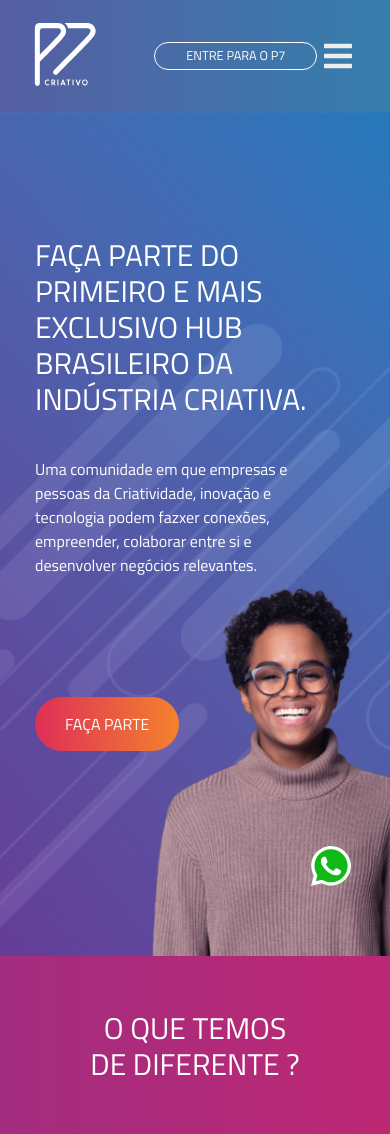
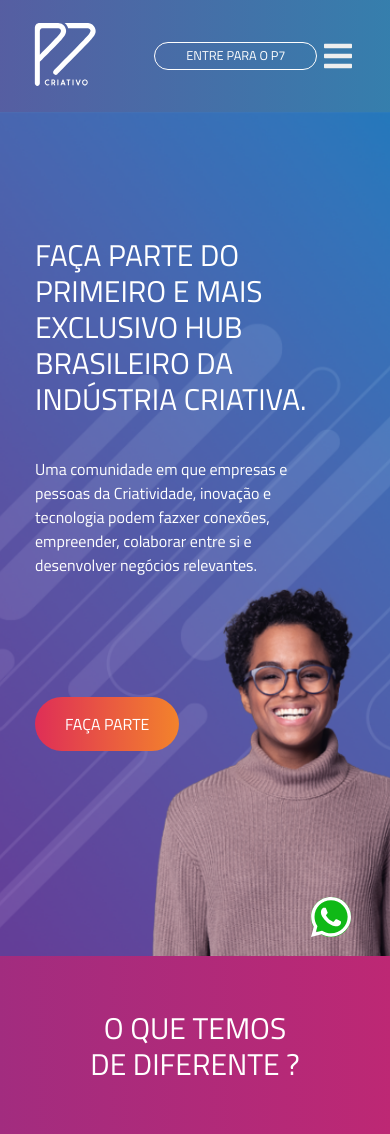
Before and after one commit to IsaqueMedeiros/LandingP7, a React (Vite) app: page / in a window 390 px wide. Shown: the top 1134 px of the page. Built offline with nearby package versions, Linux system fonts and the light colour scheme; what tw-elements would draw is missing.

Commit message:
wpp button f

```diff
--- a/src/components/Whatsapp/Whatsapp.css
+++ b/src/components/Whatsapp/Whatsapp.css
@@ -109,7 +109,7 @@
     .WppContainerTotal{
         position:absolute;
         right: 10%;
-        bottom: -5%;
+        bottom: -11%;
         z-index: 999999;
     }
 
```
Also changed, not shown: 3 other files (tests, documents, lock files or other folders).
